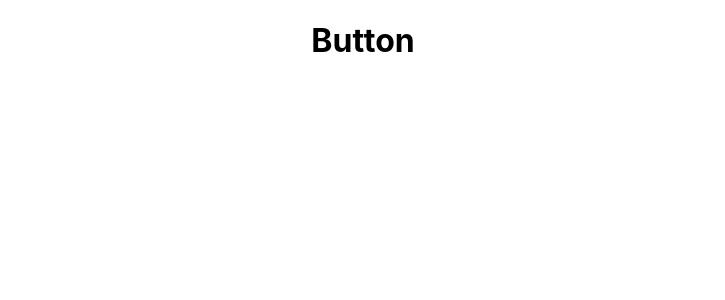
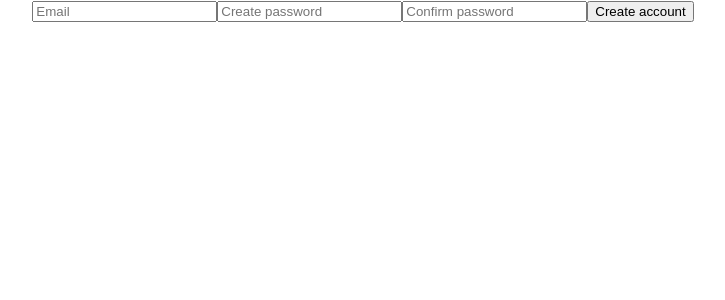
Before and after one commit to controlplusn/budget-tracker, a React (Create React App) app: page / in a window 1280 px wide. Shown: the top 300 px of the page, without its empty margins (277-1002 px from the left). Built offline with nearby package versions, Linux system fonts and the light colour scheme.

Commit message:
Create register and login form

```diff
--- a/src/App.js
+++ b/src/App.js
@@ -1,10 +1,11 @@
 import './App.css';
-import Button from './components/ui/Button'
+import LoginForm from './pages/LoginPage/LoginForm';
+import RegisterForm from './pages/RegisterPage/RegisterForm';
 
 function App() {
   return (
     <div className="App">
-      <Button />
+      <RegisterForm />
     </div>
   );
 }
--- a/src/components/ui/Button.js
+++ b/src/components/ui/Button.js
@@ -1,7 +1,7 @@
 
-const Button = () => {
+const Button = ({ buttonTitle }) => {
     return (
-        <h1>Button</h1>
+        <button>{buttonTitle}</button>
     )
 }
 
--- /dev/null
+++ b/src/components/ui/TextInput.js
@@ -0,0 +1,8 @@
+
+const TextInput = ({ type, placeholder }) => {
+    return (
+        <input type={type} placeholder={placeholder}></input>
+    )
+}
+
+export default TextInput;
--- /dev/null
+++ b/src/pages/LoginPage/LoginForm.js
@@ -0,0 +1,14 @@
+import TextInput from "../../components/ui/TextInput"
+import Button from "../../components/ui/Button"
+
+const LoginForm = () => {
+    return (
+        <form>
+            <TextInput type={'email'} placeholder={'Email'} />
+            <TextInput type={'password'} placeholder={'Password'} />
+            <Button buttonTitle={'Login'} />
+        </form>
+    )
+}
+
+export default LoginForm;
--- /dev/null
+++ b/src/pages/RegisterPage/RegisterForm.js
@@ -0,0 +1,15 @@
+import TextInput from "../../components/ui/TextInput";
+import Button from "../../components/ui/Button";
+
+const RegisterForm = () => {
+    return (
+        <form>
+            <TextInput type={'email'} placeholder={'Email'}/>
+            <TextInput type={'password'} placeholder={'Create password'}/>
+            <TextInput type={'password'} placeholder={'Confirm password'}/>
+            <Button buttonTitle={'Create account'}/>
+        </form>
+    )
+}
+
+export default RegisterForm;
```
Also changed, not shown: src/assets/global.css (added).
